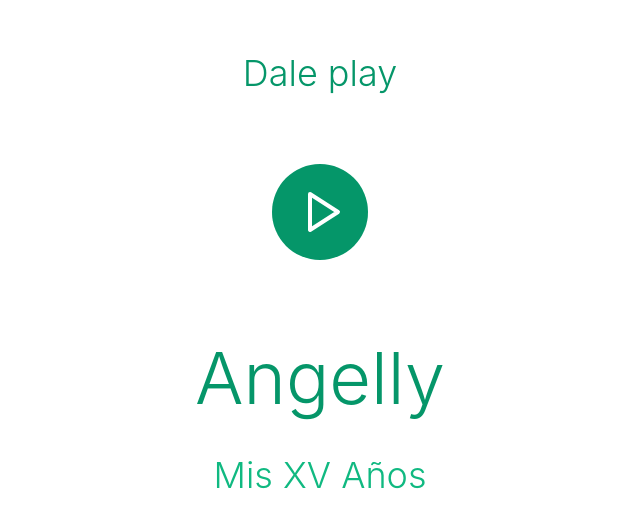
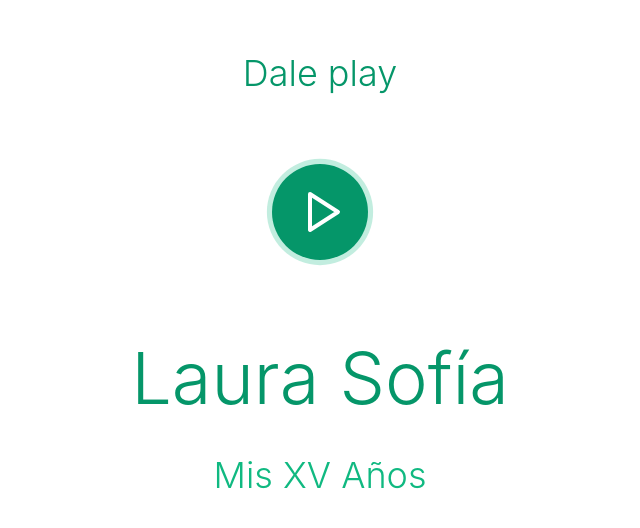
Before and after one commit to Josear0108/invitacion-digital, a React (Vite) app in the folder tarjeta-digital-laurasofia.client/: page / in a window 1280 px wide. Shown: the part 110-638 px from the top of the page, without its empty margins (320-960 px from the left). Built offline with nearby package versions, Linux system fonts and the light colour scheme.

Commit message:
ajustes deploy

```diff
--- a/tarjeta-digital-laurasofia.client/src/features/invitation/InvitationPage.tsx
+++ b/tarjeta-digital-laurasofia.client/src/features/invitation/InvitationPage.tsx
@@ -2,6 +2,7 @@
 
 import type React from "react"
 import { useEffect } from "react"
+import { AnimatePresence } from "framer-motion"
 import { useInvitation } from "../../context/InvitationContext"
 import WelcomeScreen from "./components/WelcomeScreen"
 import MainContent from "./components/MainContent"
@@ -16,14 +17,21 @@ const InvitationPage: React.FC = () => {
   useEffect(() => {
     // Preload audio
     const audio = document.getElementById("background-music") as HTMLAudioElement
-    audio.load()
+    if (audio) {
+      audio.load()
+    }
   }, [])
+
+  // Obtener la base URL para GitHub Pages
+  const baseUrl = import.meta.env.BASE_URL || "/"
 
   return (
     <div className={styles.invitationPage}>
-      <audio id="background-music" loop src="/assets/quinceanera-music.mp3" />
+      <audio id="background-music" loop src={`${baseUrl}assets/quinceanera-music.mp3`} />
 
-      {!started ? <WelcomeScreen /> : <MainContent photos={photos} itineraryEvents={itineraryEvents} />}
+      <AnimatePresence mode="wait">
+        {!started ? <WelcomeScreen /> : <MainContent photos={photos} itineraryEvents={itineraryEvents} />}
+      </AnimatePresence>
 
       {confirmOpen && <ConfirmationDialog />}
       {mapOpen && <MapDialog />}
--- a/tarjeta-digital-laurasofia.client/src/features/invitation/components/WelcomeScreen.tsx
+++ b/tarjeta-digital-laurasofia.client/src/features/invitation/components/WelcomeScreen.tsx
@@ -1,6 +1,7 @@
 "use client"
 
 import type React from "react"
+import { motion } from "framer-motion"
 import { useInvitation } from "../../../context/InvitationContext"
 import styles from "../../../styles/WelcomeScreen.module.css"
 
@@ -9,10 +10,33 @@ const WelcomeScreen: React.FC = () => {
 
   return (
     <div className={styles.welcomeScreen}>
-      <h1 className={styles.title}>Dale play</h1>
+      <motion.h1
+        className={styles.title}
+        initial={{ opacity: 0, y: -20 }}
+        animate={{ opacity: 1, y: 0 }}
+        transition={{ delay: 0.5, duration: 1 }}
+      >
+        Dale play
+      </motion.h1>
 
-      <div className={styles.playButtonContainer}>
-        <div className={styles.playButtonGlow}></div>
+      <motion.div
+        className={styles.playButtonContainer}
+        initial={{ scale: 0.8, opacity: 0 }}
+        animate={{ scale: 1, opacity: 1 }}
+        transition={{ delay: 1, duration: 0.8 }}
+      >
+        <motion.div
+          className={styles.playButtonGlow}
+          animate={{
+            scale: [1, 1.2, 1],
+            opacity: [0.2, 0.3, 0.2],
+          }}
+          transition={{
+            repeat: Number.POSITIVE_INFINITY,
+            duration: 2,
+            ease: "easeInOut",
+          }}
+        />
         <button onClick={startExperience} className={styles.playButton} aria-label="Iniciar">
           <svg
             xmlns="http://www.w3.org/2000/svg"
@@ -27,10 +51,25 @@ const WelcomeScreen: React.FC = () => {
             <polygon points="5 3 19 12 5 21 5 3"></polygon>
           </svg>
         </button>
-      </div>
+      </motion.div>
 
-      <h2 className={styles.name}>Angelly</h2>
-      <h3 className={styles.subtitle}>Mis XV Años</h3>
+      <motion.h2
+        className={styles.name}
+        initial={{ opacity: 0 }}
+        animate={{ opacity: 1 }}
+        transition={{ delay: 1.5, duration: 1 }}
+      >
+        Laura Sofía
+      </motion.h2>
+
+      <motion.h3
+        className={styles.subtitle}
+        initial={{ opacity: 0 }}
+        animate={{ opacity: 1 }}
+        transition={{ delay: 2, duration: 1 }}
+      >
+        Mis XV Años
+      </motion.h3>
     </div>
   )
 }
```
